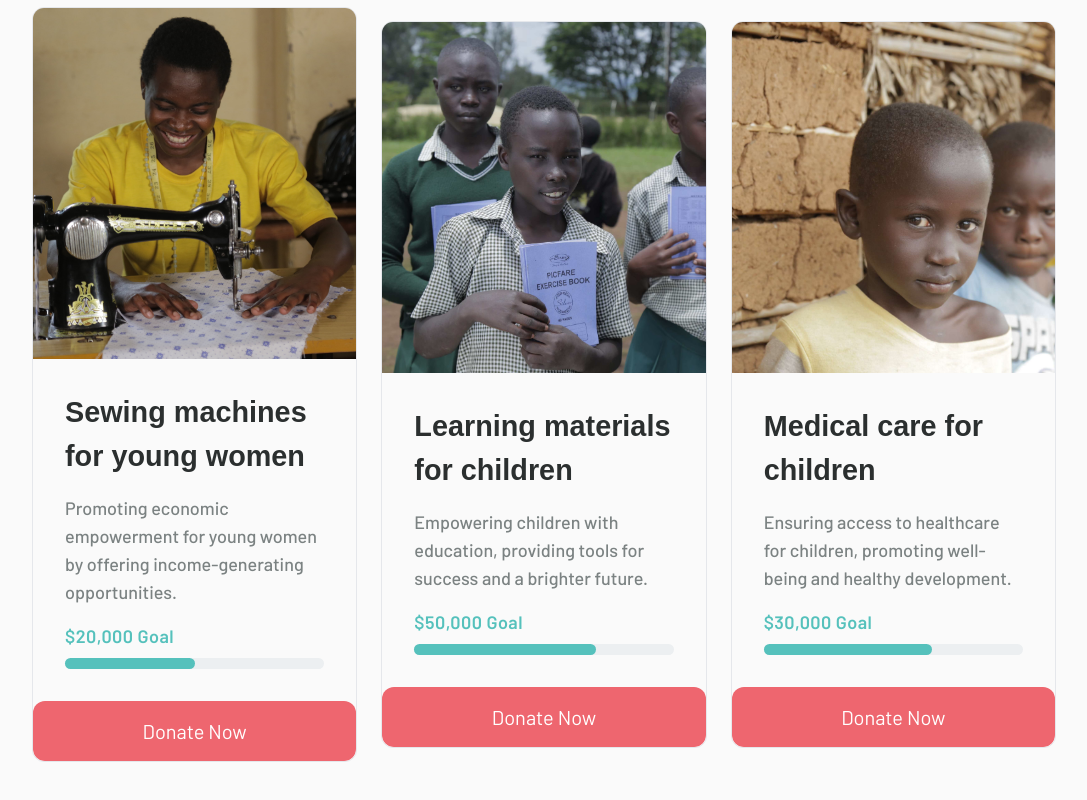
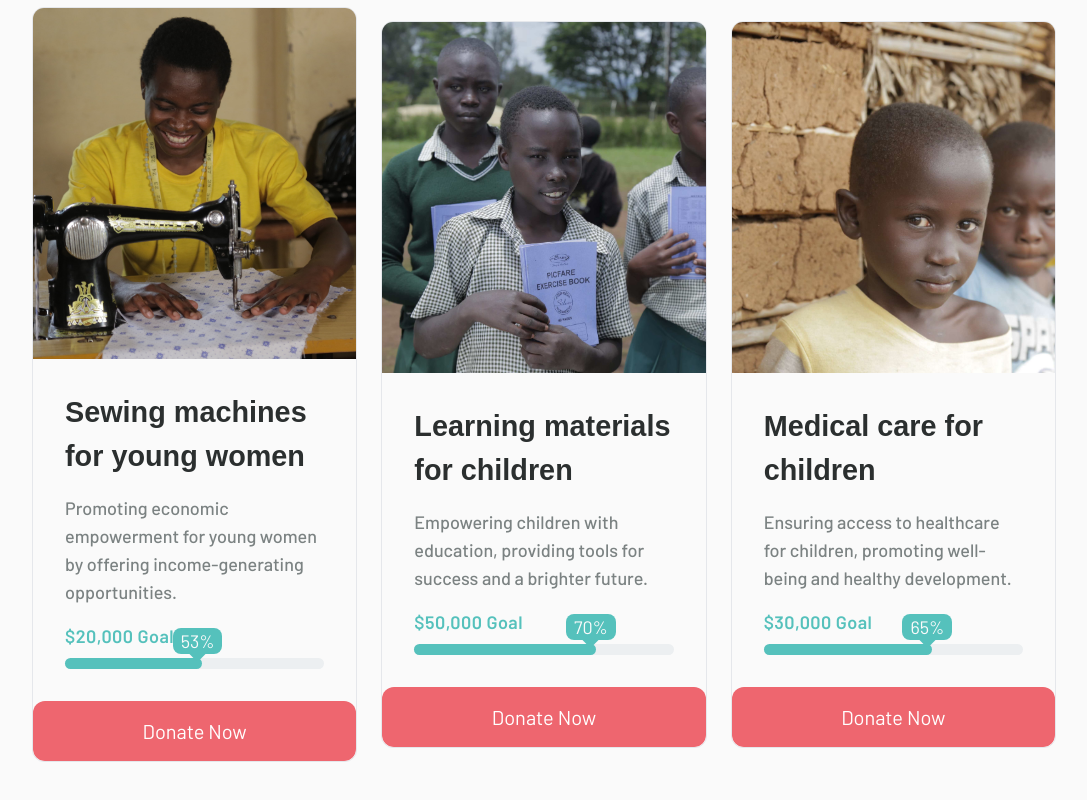
Before and after one commit to martinkarugaba/balinda_childrens_foundation, a React (Vite) app: page / in a window 1280 px wide. Shown: the part 2069-2869 px from the top of the page, without its empty margins (96-1183 px from the left). Built offline with nearby package versions, Linux system fonts and the light colour scheme; a web font is replaced by a local one.

Commit message:
Add popup with percentage to goal component

```diff
--- a/src/components/Goal.jsx
+++ b/src/components/Goal.jsx
@@ -9,8 +9,15 @@
       <div className="mt-2 rounded-lg bg-light-grey">
         <div
           style={{ width: `${percent}%` }}
-          className={`h-[11px] rounded-lg bg-primary`}
-        />
+          className="relative h-[11px] rounded-lg bg-primary"
+        >
+          <div className="absolute right-[-20px] top-[-30px] flex flex-col justify-center items-center">
+            <div className="rounded-lg z-20 bg-primary px-2 py-[4px] font-secondary text-lg leading-[18px] text-off-white">
+              {percent}%
+            </div>
+            <div className="h-[15px] rounded w-[15px] rotate-45 translate-y-[-10px] z-10 bg-primary" />
+          </div>
+        </div>
       </div>
     </div>
   );
--- a/src/data/latest_causes.js
+++ b/src/data/latest_causes.js
@@ -9,7 +9,7 @@
     title: 'Sewing machines for young women',
     info: 'Promoting economic empowerment for young women by offering income-generating opportunities.',
     goal: '$20,000',
-    percent: '50',
+    percent: '53',
     btn: 'donate now',
   },
   {
```
